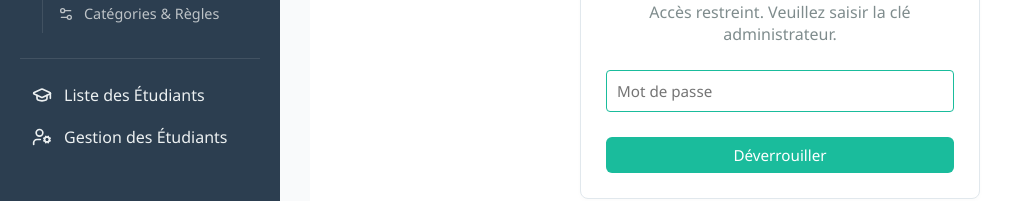
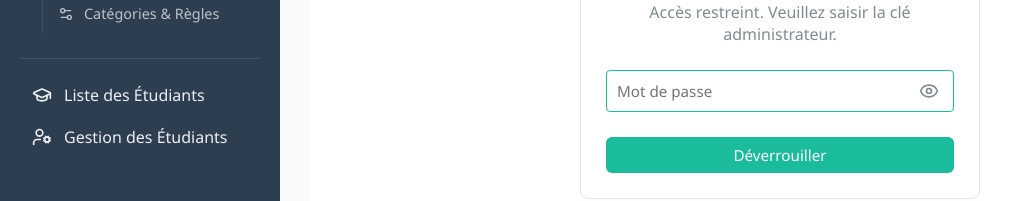
Before and after one commit to barriefl/projet-rousseau, a Vue app in the folder frontend/: page /login in a window 1280 px wide. Shown: the part 367-568 px from the top of the page, without its empty margins (0-1023 px from the left). Built offline with nearby package versions, Linux system fonts and the light colour scheme.

Commit message:
feat(frontend): add 404 page and password visibility toggle.
- frontend: create `NotFoundView.vue` to handle unknown routes gracefully.
- frontend: append catch-all route `/:pathMatch(.*)*` in `router/index.ts`.
- frontend: enhance `LoginView.vue` with a show/hide password toggle using Lucide icons.

```diff
--- a/frontend/src/router/index.ts
+++ b/frontend/src/router/index.ts
@@ -22,6 +22,9 @@ import ReferenceDicteeView from '@/views/ReferenceDicteeView.vue'
 
 // PAGE DE LOGIN.
 import LoginView from '@/views/LoginView.vue'
+
+// PAGE NOT FOUND.
+import NotFound from '@/views/NotFoundView.vue'
 
 const router = createRouter({
   history: createWebHistory(import.meta.env.BASE_URL),
@@ -92,6 +95,12 @@ const router = createRouter({
       name: 'gestion-etudiants',
       component: GestionEtudiantsView,
     },
+    {
+      path: '/:pathMatch(.*)*',
+      name: 'not-found',
+      component: NotFound,
+      meta: { requiresAuth: false }
+    }
   ],
 })
 
--- a/frontend/src/views/LoginView.vue
+++ b/frontend/src/views/LoginView.vue
@@ -7,9 +7,15 @@
             </p>
 
             <form @submit.prevent="handleLogin">
-                <div class="form-group">
-                    <input v-model="password" type="password" class="form-control" placeholder="Mot de passe" required
-                        autofocus />
+                <div class="form-group" style="position: relative;">
+                    <input v-model="password" :type="showPassword ? 'text' : 'password'" class="form-control"
+                        placeholder="Mot de passe" required autofocus style="padding-right: 40px;" />
+                    <button type="button" @click="showPassword = !showPassword"
+                        style="position: absolute; right: 10px; top: 50%; transform: translateY(-50%); background: none; border: none; cursor: pointer; color: var(--text-light, #6b7280); display: flex; align-items: center; justify-content: center; padding: 5px;"
+                        title="Afficher/Masquer le mot de passe">
+                        <EyeOff v-if="showPassword" :size="20" />
+                        <Eye v-else :size="20" />
+                    </button>
                 </div>
 
                 <button type="submit" class="btn btn-primary"
@@ -27,8 +33,10 @@ import { ref } from 'vue'
 import { useRouter } from 'vue-router'
 import api from '@/services/api'
 import { useUiStore } from '@/stores/ui'
+import { Eye, EyeOff } from 'lucide-vue-next'
 
 const password = ref('')
+const showPassword = ref(false)
 const isLoading = ref(false)
 const router = useRouter()
 const ui = useUiStore()
--- /dev/null
+++ b/frontend/src/views/NotFoundView.vue
@@ -0,0 +1,32 @@
+<template>
+    <div class="empty-state" style="min-height: 100vh; border: none; border-radius: 0;">
+        <div class="card" style="width: 500px; max-width: 90%; margin: auto; text-align: center; padding: 40px 20px;">
+
+            <MapPinOff :size="64" style="color: var(--text-light, #6b7280); margin-bottom: 20px;" />
+
+            <h1 class="modal-header-title" style="font-size: 2.5rem; margin-bottom: 10px;">404</h1>
+            <h2 style="font-size: 1.2rem; margin-bottom: 15px;">Page introuvable</h2>
+
+            <p style="color: var(--text-light, #6b7280); margin-bottom: 30px;">
+                Oups ! Il semblerait que vous vous soyez égaré en chemin. La page que vous cherchez n'existe pas ou a
+                été déplacée.
+            </p>
+
+            <button @click="goHome" class="btn btn-primary" style="justify-content: center; margin: 0 auto;">
+                Retourner à l'accueil
+            </button>
+
+        </div>
+    </div>
+</template>
+
+<script setup lang="ts">
+import { useRouter } from 'vue-router'
+import { MapPinOff } from 'lucide-vue-next'
+
+const router = useRouter()
+
+const goHome = () => {
+    router.push('/')
+}
+</script>
```
